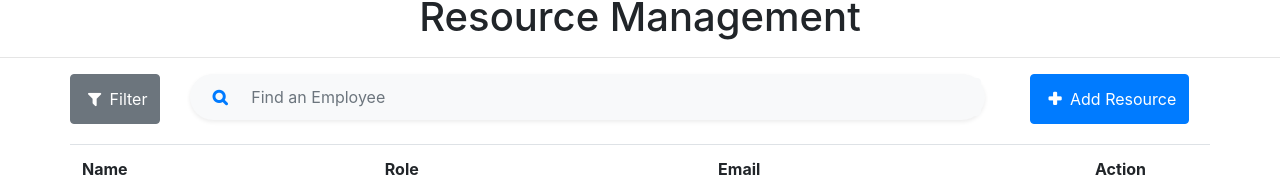
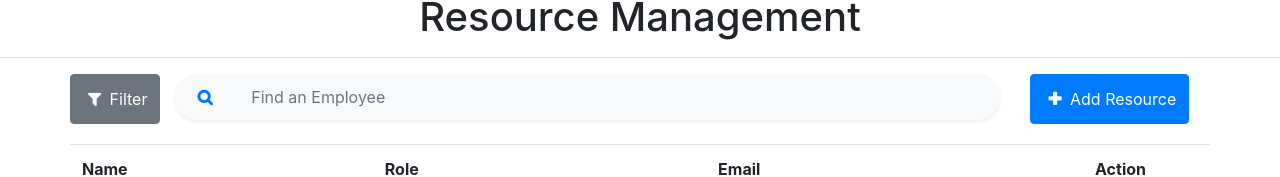
Before and after one commit to nxzq/resource-management, a React (Create React App) app: page /resources in a window 1280 px wide. Shown: the part 119-296 px from the top of the page. Built offline with nearby package versions, Linux system fonts and the light colour scheme.

Commit message:
Fixed searchbar length

```diff
--- a/src/pages/Resources.js
+++ b/src/pages/Resources.js
@@ -168,12 +168,12 @@ const Resources = () => {
         <Row>
           <FilterModal neededSkills={neededSkills} filterTable={tableData} setNeededSkill={setNeededSkill} toggleSkillMatch={toggleShowSkillMatch} notHidden={showSkillMatch} hideSkillMatch={hideShowSkillMatch} id="filter" className="col-xl-1 col-lg-1 col-md-2 col-sm-2 col-xs-2" />
           <div className="col-xl-9 col-lg-9 col-md-7 col-sm-7 col-xs-7">
-            <div className="p-1 bg-light rounded rounded-pill shadow-sm mb-4" style={{ marginRight: '15px', marginLeft: '15px' }}>
+            <div className="p-1 bg-light rounded rounded-pill shadow-sm mb-4">
               <div className="input-group">
                 <div className="input-group-prepend">
                   <button id="button-addon2" type="submit" className="btn btn-link text-primary"><i className="fa fa-search"></i></button>
                 </div>
-                <input type="search" id="myInput" placeholder="Find an Employee" aria-describedby="button-addon2" className="form-control border-0 bg-light">
+                <input style={{ marginRight: '15px', marginLeft: '15px' }} type="search" id="myInput" placeholder="Find an Employee" aria-describedby="button-addon2" className="form-control border-0 bg-light">
                 </input>
               </div>
             </div>
```
